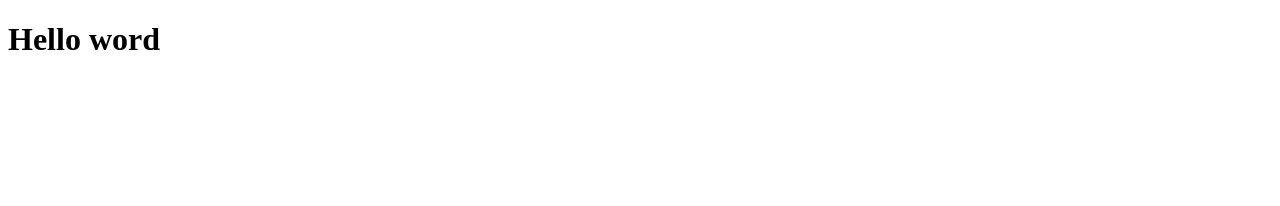
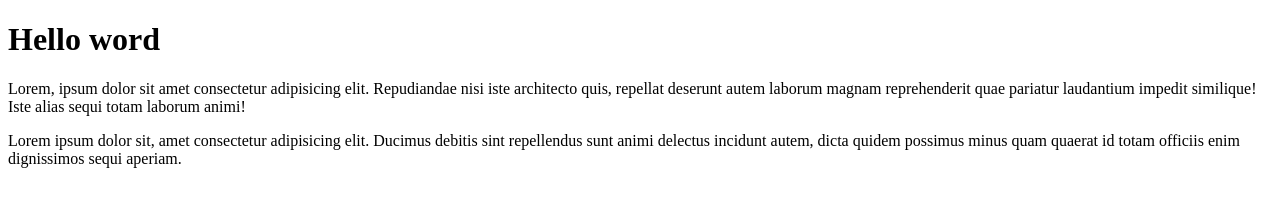
Before and after one commit to maxjohn81/Projet, a plain HTML site: page index.html in a window 1280 px wide. Drawn offline with Linux system fonts and the light colour scheme.

Commit message:
premier design

```diff
--- a/index.html
+++ b/index.html
@@ -1,11 +1,23 @@
 <!DOCTYPE html>
 <html lang="en">
+
 <head>
     <meta charset="UTF-8">
     <meta name="viewport" content="width=device-width, initial-scale=1.0">
     <title>Document</title>
 </head>
+
 <body>
     <h1>Hello word</h1>
+    <p>
+        Lorem, ipsum dolor sit amet consectetur adipisicing elit. Repudiandae nisi iste architecto quis, repellat
+        deserunt autem laborum magnam reprehenderit quae pariatur laudantium impedit similique! Iste alias sequi totam
+        laborum animi!
+    </p>
+    <p>
+        Lorem ipsum dolor sit, amet consectetur adipisicing elit. Ducimus debitis sint repellendus sunt animi delectus
+        incidunt autem, dicta quidem possimus minus quam quaerat id totam officiis enim dignissimos sequi aperiam.
+    </p>
 </body>
+
 </html>
```
Also changed, not shown: style.css (added).
